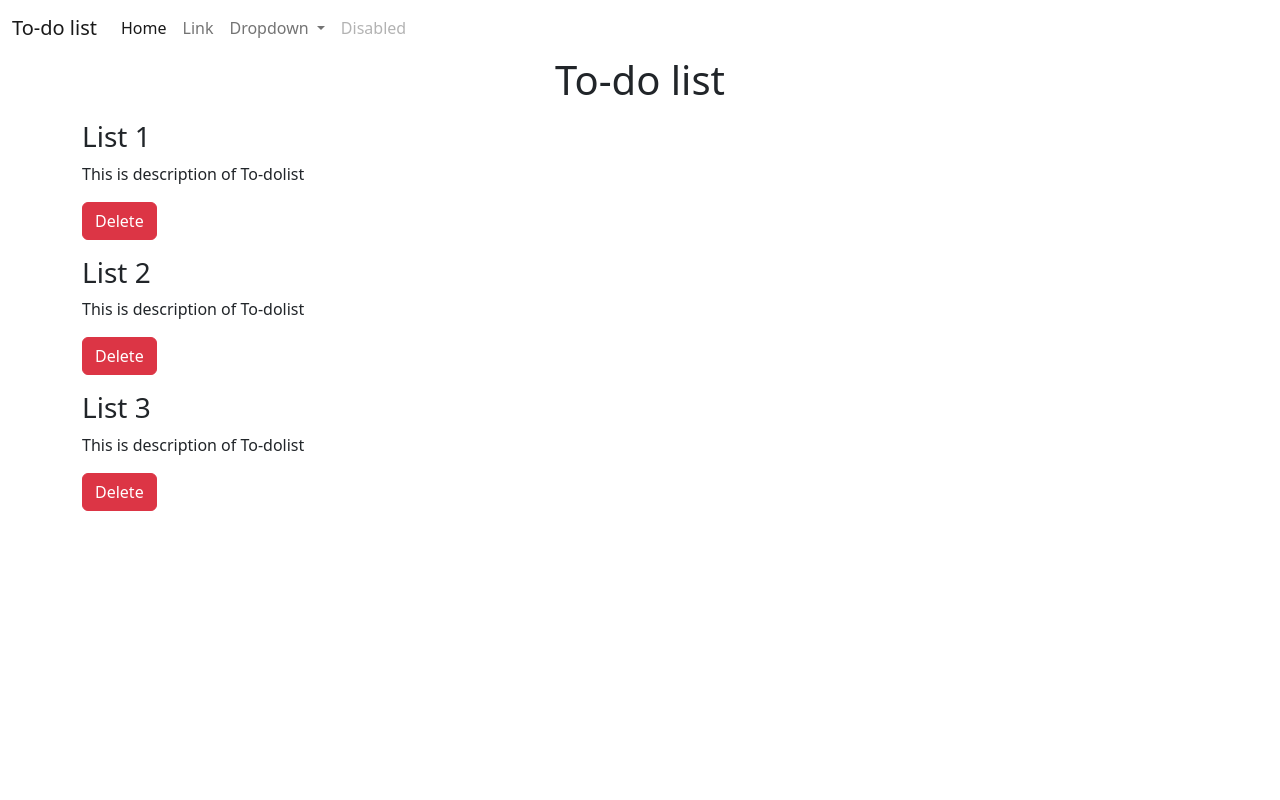
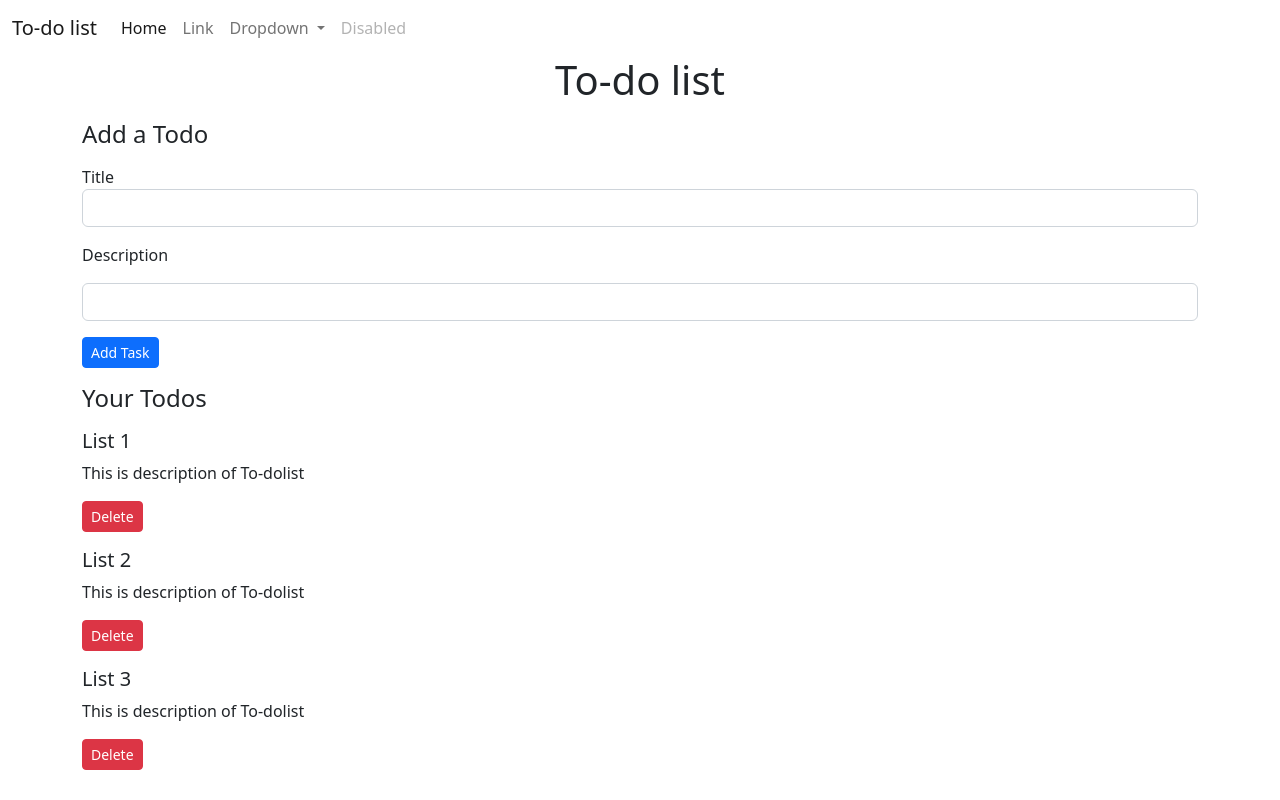
Before and after one commit to Saif-09/todo-list, an Angular app: page / in a window 1280 px wide. Built offline with nearby package versions, Linux system fonts and the light colour scheme.

Commit message:
created adding functionality

```diff
--- a/src/app/MyComponents/add-todo/add-todo.component.html
+++ b/src/app/MyComponents/add-todo/add-todo.component.html
@@ -1 +1,16 @@
-<p>add-todo works!</p>
+<div class="my-3">
+<h4>Add a Todo</h4>
+<form (ngSubmit)="onSubmit()">
+    <div class="form-group my-3">
+      <label for="title">Title</label>
+      <input type="text" [(ngModel)]="title" name="title "class="form-control" id="title" aria-describedby="emailHelp">
+
+    </div>
+    <div class="form-group">
+      <label for="desc">Description</label>
+      <input type="text" class="form-control my-3" id="desc" name="desc" [(ngModel)]="desc" >
+    </div>
+
+    <button type="submit" class="btn btn-primary btn-sm">Add Task</button>
+  </form>
+</div>
--- a/src/app/MyComponents/add-todo/add-todo.component.ts
+++ b/src/app/MyComponents/add-todo/add-todo.component.ts
@@ -1,10 +1,35 @@
-import { Component } from '@angular/core';
+import { Component, EventEmitter, OnInit, Output } from '@angular/core';
+import { Todo } from 'src/app/Todo';
+
+
 
 @Component({
   selector: 'app-add-todo',
   templateUrl: './add-todo.component.html',
   styleUrls: ['./add-todo.component.css']
 })
-export class AddTodoComponent {
+export class AddTodoComponent implements OnInit {
+
+  title: string = '';  // providing initial value
+  desc: string = '';  // providing initial value
+
+
+  @Output() todoAdd: EventEmitter<Todo> = new EventEmitter();
+
+
+  constructor() {}
+
+  ngOnInit(): void {
+
+  }
+  onSubmit(){
+    const todo={
+      sno:8,
+      title:this.title,
+      desc:this.desc,
+      active:true
+    }
+    this.todoAdd.emit(todo)
+  }
 
 }
--- a/src/app/MyComponents/todo-item/todo-item.component.html
+++ b/src/app/MyComponents/todo-item/todo-item.component.html
@@ -1,5 +1,5 @@
 <div class="my-3">
-  <h3>{{ todo.title }}</h3>
+  <h5>{{ todo.title }}</h5>
   <p>{{ todo.desc }}</p>
-  <button class="btn btn-danger" (click)="onClick(todo)">Delete</button>
+  <button class="btn btn-danger btn-sm" (click)="onClick(todo)">Delete</button>
 </div>
--- a/src/app/MyComponents/todos/todos.component.html
+++ b/src/app/MyComponents/todos/todos.component.html
@@ -1,3 +1,5 @@
+<app-add-todo (todoAdd)="addTodo($event)"></app-add-todo>
+<h4>Your Todos</h4>
 <div *ngFor = "let todo of todos">
     <app-todo-item [todo]="todo" (todoDelete)="deleteTodo($event)"></app-todo-item>
 </div>
--- a/src/app/MyComponents/todos/todos.component.ts
+++ b/src/app/MyComponents/todos/todos.component.ts
@@ -42,5 +42,11 @@
     this.todos.splice(index, 1);
 
   }
+  addTodo(todo:Todo){
+    console.log(todo);
+
+    this.todos.push(todo);
+
+  }
 
 }
--- a/src/app/app.module.ts
+++ b/src/app/app.module.ts
@@ -6,6 +6,7 @@
 import { TodosComponent } from './MyComponents/todos/todos.component';
 import { TodoItemComponent } from './MyComponents/todo-item/todo-item.component';
 import { AddTodoComponent } from './MyComponents/add-todo/add-todo.component';
+import { FormsModule } from '@angular/forms';
 
 @NgModule({
   declarations: [
@@ -16,7 +17,8 @@
   ],
   imports: [
     BrowserModule,
-    AppRoutingModule
+    AppRoutingModule,
+    FormsModule
   ],
   providers: [],
   bootstrap: [AppComponent]
```
